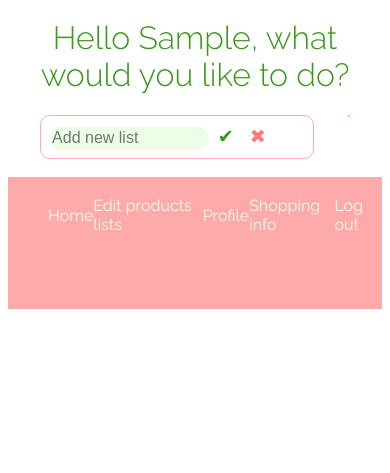
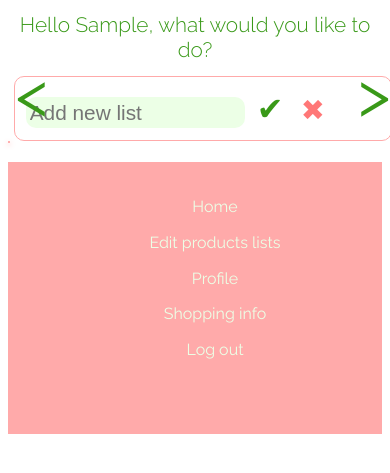
Before and after one commit to RoniShpatz/shopping-list, a Flask app: page /home in a window 390 px wide. Shown: the part 111-584 px from the top of the page. Run offline with Flask 3, Linux system fonts and the light colour scheme; the visitor is signed in with stand-in values (Sample User, id 1); data that the repository does not hold is empty; some libraries are stand-ins or nearby versions.

Commit message:
media screen check

```diff
--- a/static/css/style.css
+++ b/static/css/style.css
@@ -165,6 +188,40 @@ footer {
     color: #399918;
 }
 
+
+@media screen and (max-width: 700px) {
+    #popup-menu-on-of {
+        position: static;
+    }
+    #popup-menu {
+        flex-direction: column;
+        position: static;
+        align-items:stretch;
+        justify-content: center;
+
+        padding-top: 2%;
+        padding-bottom: 2%;
+
+    }
+    #popup-menu li a{
+        margin-top: 3%;
+        display: block;
+
+    }
+    .foter-list {
+        flex-direction: column;
+
+    }
+    .foter-list li {
+        margin-top: 5%;
+    }
+    .item_name{
+        font-size: 1.2rem;
+    }
+
+}
+
+/* home css */
 .home-container{
     width: 90%;
     margin-left: auto;
@@ -386,7 +443,119 @@ footer {
 .list_name {
     z-index: 10;
 }
+@media screen and (max-width: 700px) {
+    h2{
+        font-size: 1.3rem;
+    }
+    h1 {
+        font-size: 1.3rem;
+    }
+    .home-container{
+        flex-direction: column;
+        width: 100%;
+        margin: 0%;
+    }
+    .list_container{
+        margin-left: 0;
+    }
+    .shopping_list_name_container{
+        width: fit-content;
 
+        position: relative;
+    }
+    .shopping_list_name{
+        margin-left: 0;
+       display: flex;
+       flex-wrap: nowrap;
+       overflow-x: auto;
+       gap: 5px;
+       transition: transform 0.5s ease;
+    }
+
+    .btn-slider{
+        position: absolute;
+        left: 0;
+        top: -30%;
+        font-size: 4rem;
+        color: #399918;
+
+    }
+    .btn-slider  div{
+        display: flex;
+        width: 100vw;
+        height: fit-content;
+        justify-content: space-between;
+        align-items: center;
+
+
+    }
+    .btn-slider  div p{
+        margin-left: 2%;
+        margin-right: 2%;
+        margin-top: 0;
+        margin-bottom: 0;
+    }
+    .shopping_list_name div{
+        width: 100vw;
+        font-size: 1.3rem;
+        display: flex;
+        justify-content: center;
+        align-items: center;
+
+    }
+    .shopping_list_name div p{
+        width: 70%;
+
+    }
+    .shopping_list_name div{
+        display: flex;
+        align-items: center;
+    }
+     #v{
+        font-size: 2rem;
+    }
+    #x {
+        font-size: 2rem;
+    }
+    .list_name {
+        font-size: 2rem;
+    }
+
+    .all-catagories-div ul li form{
+        left: -40%;
+
+    }
+    .all-catagories-div ul li form input{
+        font-size: 1.2rem;
+    }
+    #x {
+        font-size: 1.8rem;
+    }
+    .all-catagories-div ul li form button{
+        font-size: 1.8rem;
+    }
+
+     #input-quntity {
+        width: 20%;
+     }
+
+
+    .home-add-form{
+        display: flex;
+        flex-wrap: wrap;
+        justify-content: center;
+        align-items: center;
+    }
+    .home-add-form input{
+        width: 100%;
+        font-size: 1.4rem;
+
+    }
+    .home-add-form button{
+        font-size: 2.4rem;
+    }
+
+}
 /* edit_list css */
 
 .product-layout{
--- a/static/js/home.js
+++ b/static/js/home.js
@@ -126,3 +126,29 @@ inputOldList.forEach(input => {
 
 
 flashMassage = document.querySelectorAll(".flash_massage")
+
+// slder to the name of list slider- only work on media screen max 700px
+const leftBtnName = document.getElementById("left-name")
+const rightName = document.getElementById("right-name")
+const nameSlidar = document.querySelector(".shopping_list_name")
+const slidItems = document.querySelectorAll(".shopping_list_name div")
+
+let currentIndex = 0;
+
+function updateSliderPosition() {
+    nameSlidar.style.transform = `translateX(-${currentIndex * 100}vw)`;
+}
+
+rightName.addEventListener("click", () => {
+    if (currentIndex < slidItems.length - 1) {
+        currentIndex++;
+        updateSliderPosition();
+    }
+})
+
+leftBtnName.addEventListener("click", () => {
+    if (currentIndex > 0) {
+        currentIndex--;
+        updateSliderPosition();
+    }
+});
--- a/templates/base.html
+++ b/templates/base.html
@@ -18,7 +18,7 @@
         <div id="div-menu">
             <img src="../static/images/logo-small.png" alt="logo" id="logo-btn" >
             <div id="popup-menu-on-of">
-                <ul id="popup-menu">
+                <ul id="popup-menu" >
                     <li><a href="{{ url_for('home') }}">Home</a></li>
                     <li><a href="{{url_for('edit_product_list')}}">Edit products lists</a></li>
                     <li><a href="{{url_for('profile')}}">Profile</a></li>
@@ -53,11 +53,11 @@
 
     menuBtn.addEventListener("click", () => {
         if(isShow) {
-            menueOnOff.style.display = 'block'
+            menueOnOff.style.display = 'none'
 
             isShow = false
         } else {
-            menueOnOff.style.display = 'none'
+            menueOnOff.style.display = 'inline-block'
 
             isShow = true
         }
--- a/templates/edit-lists.html
+++ b/templates/edit-lists.html
@@ -20,7 +20,7 @@
                 {% for category in categories_user %}
                 <div class="{{category}}">
                     <h4>{{ category }}</h4>
-                    <ul>
+                    <ul class="product-ul-container">
                         {% for product in product_list_user %}
                             {% if product.category == category %}
                                 <li class="edit_product_item">{{ product.name }}</li>
--- a/templates/home.html
+++ b/templates/home.html
@@ -17,19 +17,27 @@
 {% endwith %}
 <h1>Hello {{ name|capitalize }}, what would you like to do?</h1>
 <div class="home-container">
-
+  <div class="shopping_list_name_container">
     <div class="shopping_list_name">
         {% for name in shopping_list %}
-            <p><span class="list-name-bar">{{ name }}</span></p>
+            <div><p><span class="list-name-bar name-item">{{ name }}</span></p></div>
         {% endfor %}
         <div>
-            <form action="/home_edit_new_list" method="POST" class="form-add-list-name">
+            <form action="/home_edit_new_list" method="POST" class="form-add-list-name name-item">
                 <input name="new_list" placeholder="Add new list">
                 <button type="submit" name="action" id="v">✔</button>
                 <button type="reset" name="action" id="x">✖</button>
             </form>
         </div>
     </div>
+    <div class="btn-slider">
+        <div>
+            <p id="left-name">&lt;</p>
+            <p id="right-name">&gt;</p>
+        </div>
+    </div>
+  </div>
+
 
 
     <div class="list_container">
@@ -194,7 +202,7 @@
             if (p.innerText.trim() === obj.shopping_list_name) {
                 p.innerHTML = `<span class="list-name-bar">${obj.shopping_list_name}</span><span> shared by ${obj.user_name}</span>`
                 p.style.color = 'red'
-                console.log(deleteBtnList[index][0])
+                // console.log(deleteBtnList[index][0])
                 deleteBtnList[index][1].style.pointerEvents = 'none';
                 deleteBtnList[index][1].style.backgroundColor = 'grey';
                 deleteBtnList[index][1].style.opacity = '0.5';
```
Also changed, not shown: other parts of static/css/style.css (+92 -3 lines).
